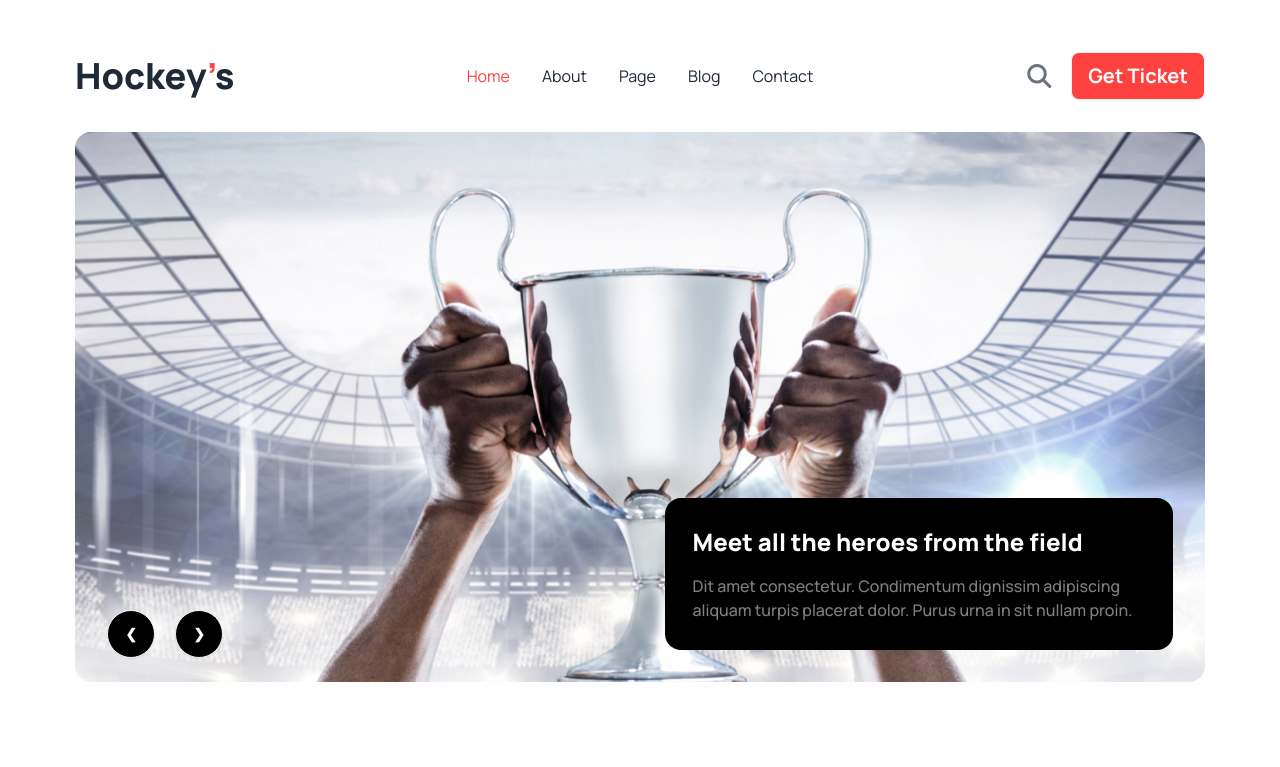
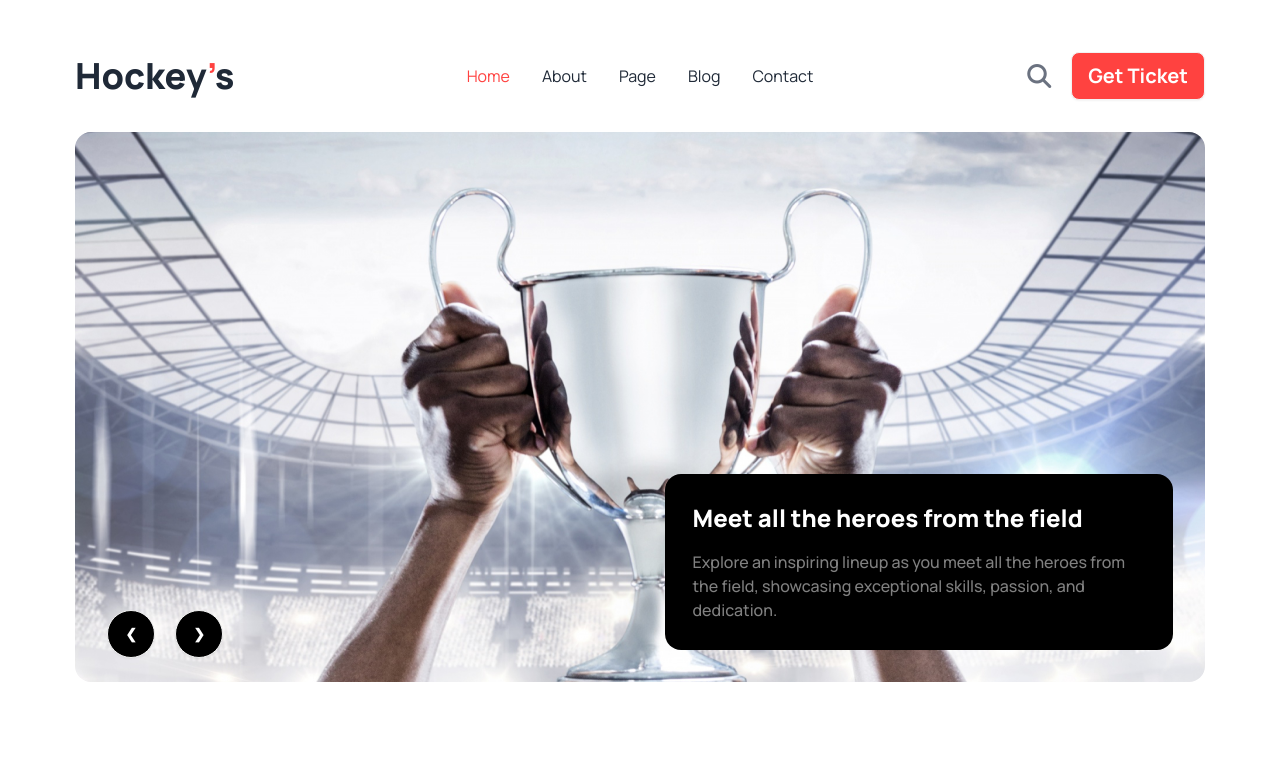
Before and after one commit to JIJahid/Hockey-website, a plain HTML site: page index.html in a window 1280 px wide. Shown: the top 767 px of the page. Drawn offline with nearby package versions, Linux system fonts and the light colour scheme.

Commit message:
title added

```diff
--- a/index.html
+++ b/index.html
@@ -64,7 +64,7 @@
                         <div class="slide-image">
                               <div class="slide-text">
                                     <h1 class="text-lg   sm:text-2xl  text-white font-extrabold  p-2">Meet all the heroes from the field</h1>
-                                    <p class="  text-sm sm:text-base font-medium  text-[gray]  p-2">Dit amet consectetur. Condimentum dignissim adipiscing aliquam turpis placerat dolor. Purus urna in sit nullam proin. </p>
+                                    <p class="  text-sm sm:text-base font-medium  text-[gray]  p-2">Explore an inspiring lineup as you meet all the heroes from the field, showcasing exceptional skills, passion, and dedication.</p>
                               </div>
                         </div>
                     <div class="absolute flex gap-5  transform -translate-y-1/2 left-8 bottom-0 slide-btn ">
```
